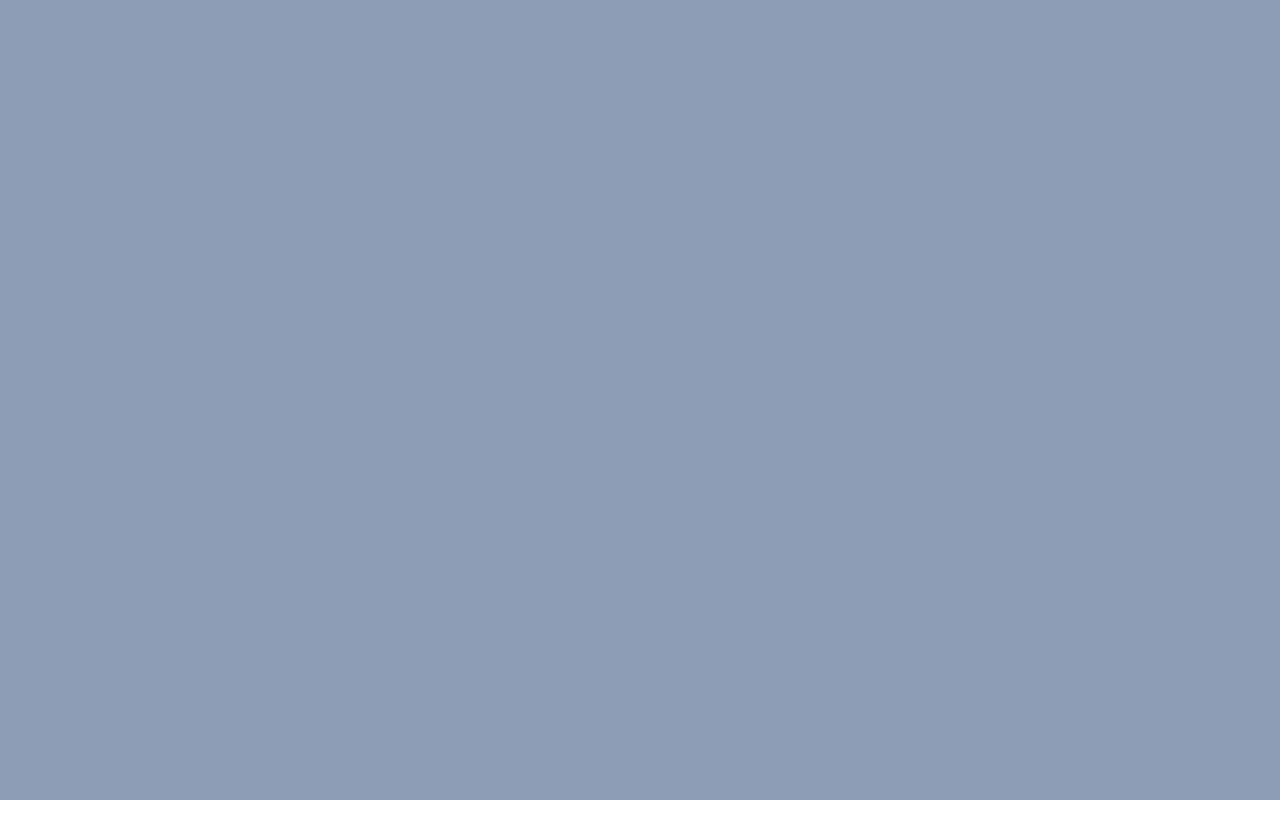
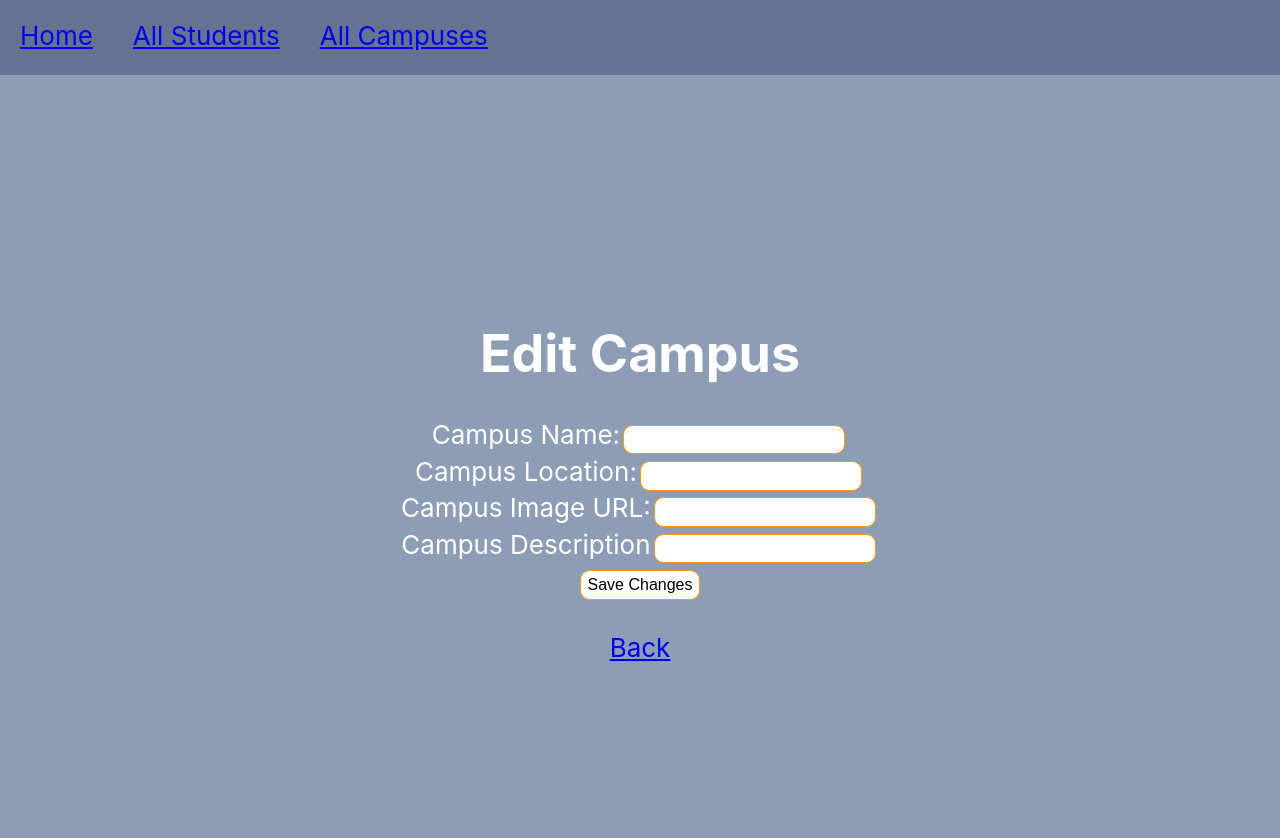
Before and after one commit to iambcho/CRUD-Front-End, a React (Create React App) app: page /edit_campus in a window 1280 px wide. Shown: the top 838 px of the page. Before the commit the page ends 800 px from the top, so only its background shows below. Built offline with nearby package versions, Linux system fonts and the light colour scheme.

Commit message:
done with basic edit campus

```diff
--- a/src/App.js
+++ b/src/App.js
@@ -16,6 +16,7 @@ import EditStudent from './components/container/EditStudent';
 import AllCampuses from "./components/container/AllCampuses";
 import SingleCampus from "./components/container/SingleCampus";
 import AddCampus from "./components/container/AddCampus";
+import EditCampus from './components/container/EditCampus';
 
 //This is needed in order to create a SPA (Single Page Application)
 //SPA's are useful in the sense that they allow the client to
@@ -41,6 +42,7 @@ class AppContainer extends Component {
     const SingleCampusComponent = () => <SingleCampus/>
     const AllCampusesComponent = () => <AllCampuses/>
     const AddCampusComponent = () => <AddCampus/>
+    const EditCampusComponent = () => <EditCampus/>
 
     return (
       <div>
@@ -63,6 +65,7 @@ class AppContainer extends Component {
                 <Route exact path ="/single_campus" render = {SingleCampusComponent}/>
                 <Route exact path="/campuses" render={AllCampusesComponent}/>
                 <Route exact path="/add_campus" render={AddCampusComponent}/>
+                <Route exact path="/edit_campus" render={EditCampusComponent}/>
 
               </div>
           </div>
--- a/src/components/container/EditCampus.js
+++ b/src/components/container/EditCampus.js
@@ -0,0 +1,124 @@
+import React, { Component } from 'react';
+import {Link } from 'react-router-dom';
+import './../../App.css';
+
+import { connect } from "react-redux";
+import { fetchCampusesThunk, editCampusThunk} from "./../../store/utilities/campuses";
+import { currCampusThunk } from "./../../store/utilities/campus";
+
+class EditCampus extends Component {
+    constructor(props) {
+        super(props);
+        //THIS IS DESTRUCTURING
+        //const {firstName, lastName, gpa, imageUrl} = this.props.campus;
+
+        //but don't need to set equal, it can implicitly understand (see example below below)
+        this.state = {
+            id: 0,
+            campusName:"",
+            campusLocation:"",
+            imageUrl: "",
+            campusDescription:""
+        }
+    }
+
+    async componentDidMount () {
+        /**
+         * I commented out both awaits becaause upon
+         * didmount all we want to do is access the current campus
+         * and that is updated the moment you click on edit (refer to
+         * single campus view), thus you dont need getCurrentcampus calls
+         * and the fetchAllCampuses is to just print out all the campuses.
+         * If you want check is campuses state is updated check console
+         * on EDIT action
+         */
+        // await this.props.fetchAllcampuses();
+        // await this.props.getCurrentCampus();
+        // await this.props.getCurrentCampus(this.props.campus);
+        // this.props.getCurrentcampus(this.newcampus);
+        const {id, campusName, campusLocation, imageUrl, campusDescription} = this.props.campus;
+        //fetching current campuses info and updating our current state with it
+        this.setState(
+            {
+                id, campusName, campusLocation, imageUrl, campusDescription
+            }
+        )
+    }
+
+    handleChange = (event) => {
+        this.setState({[event.target.name]: event.target.value })
+    }
+
+    handleEdit = (e) => {
+        e.preventDefault();
+       const {id, campusName, campusLocation, imageUrl, campusDescription} = this.state;
+
+        let newCampus = {
+            id,
+            campusName,
+            campusLocation,
+            imageUrl,
+            campusDescription
+        }
+        this.props.editCampus(newCampus);
+        //dont need get current campus because edit campus updates the campus state
+        // this.props.getCurrentcampus(newcampus);
+        // console.log(newcampus);
+        //this.props.dispatch({type: 'EDIT_campus', payload: newcampus});
+    }
+    render() {
+        return (
+            <div className="container">
+                <div className = "nav-bar">
+                    <ul>
+                        <li><Link to="/">Home</Link></li>
+                        <li><Link to="/students">All Students</Link></li>
+                        <li><Link to="/campuses">All Campuses</Link></li>
+                    </ul>
+                </div>
+
+                <div className="App">
+                    <header className="App-header">
+                        <h1>Edit Campus</h1>
+                        <form onSubmit={this.handleEdit}>
+                            Campus Name:
+                            <input type = "text" name="campusName" onChange={this.handleChange} value={this.state.campusName}></input><br/>
+                            Campus Location:
+                            <input type = "text" name="campusLocation" onChange={this.handleChange} value={this.state.campusLocation}></input><br/>
+                            Campus Image URL:
+                            <input type = "text" name="imageUrl" onChange={this.handleChange} value={this.state.imageUrl}></input><br/>
+                            Campus Description
+                            <input type = "text" name="campusDescription" onChange={this.handleChange} value={this.state.campusDescription}></input><br/>
+                            <input type = "submit" value = "Save Changes"></input>
+                        </form>
+                        <br/>
+                        <Link to="/single_campus">Back</Link>
+                    </header>
+                </div>
+            </div>
+        )
+    }
+}
+
+// Declaration for mapStateToProps;
+// The keys in this returned object will be on your component's `props` object;
+// The values of these keys reflect the value of the piece of state in your Redux store;
+const mapState = (state) => {
+    return {
+        campuses: state.campuses,
+        campus: state.campus
+    }
+}
+
+// Declaration for mapDispatchToProps;
+// The keys in this returned object will be on your component's `props` object as well;
+// The values of these keys are anonymous functions that will dispatch imported action creators or thunks so that a component can communicate with the appropriate reducer function(s);
+const mapDispatch = (dispatch) => {
+    return {
+        fetchAllCampuses: () => dispatch(fetchCampusesThunk()),
+        getCurrentCampus: (campus) => dispatch(currCampusThunk(campus)),
+        editCampus: (campus) => dispatch(editCampusThunk(campus))
+    }
+}
+
+export default connect(mapState, mapDispatch)(EditCampus);
--- a/src/components/view/SingleCampusView.js
+++ b/src/components/view/SingleCampusView.js
@@ -9,7 +9,7 @@ import {Link} from 'react-router-dom';
 
 const SingleCampusView = (props) => {
     console.log("displaying campus");
-    const{campus} = props;
+    const{campus, getCurrentCampus} = props;
     return(
         <div className="container">
         <h2>Show Campus</h2>
@@ -27,6 +27,7 @@ const SingleCampusView = (props) => {
                 <p id = "campus-description">{campus.campusDescription}</p>
                 <p id = "campus-locations">{campus.campusLocation}</p>
                 <br/>
+                <Link to="/edit_campus"><button className = "Edit-Campus" onClick={() => getCurrentCampus(campus)}>Edit</button></Link>
                 <p>Students on Campus</p>
                 {/* Cannot use if else so need turnary operator */}
                 {
@@ -38,7 +39,6 @@ const SingleCampusView = (props) => {
                         <select className = "Select-Campus">
                             <option value = "SELECT">SELECT</option>
                         </select>
-                        <button className = "Edit-Campus">Edit</button>
                     </div>
                 }
                 <button /**Handle click event which should add existing students to this campus */>Add Students</button>
--- a/src/store/utilities/campus.js
+++ b/src/store/utilities/campus.js
@@ -1,51 +1,40 @@
-//ACTION TYPES:
+// ACTION TYPES;
+const DELETE_CAMPUS = "DELETE_CAMPUS";
 const CURR_CAMPUS = "CURR_CAMPUS";
-const EDIT_CAMPUS = "EDIT_CAMPUS";
 
-//ACTION CREATOR
-/*currCampus creates a object that has type CURR_CAMPUS
-this refers to the campus the mouse has clicked on, and
-will be used to display the information it contains*/
-const currCampus=(campus)=>{
-    return ({
+// ACTION CREATORS;
+const deleteCampus = (id) => {
+    return {
+        type: DELETE_CAMPUS,
+        payload: id
+    }
+}
+const currCampus = (campus) => {
+    return {
         type: CURR_CAMPUS,
         payload: campus
-    });
+    }
 }
 
-/*editCampus creates a object that has the type EDIT_CAMPUS
-and it takes in a campus as a paramater, and we use this to
-update the current campus we are on*/
-const editCampus=(campus)=>{
-    return({
-        type: EDIT_CAMPUS,
-        payload: campus
-    });
+// THUNK CREATORS;
+export const deleteCampusThunk = (id) => (dispatch) => {
+    let resolvedActionObject = deleteCampus(id);
+    dispatch(resolvedActionObject);
 }
 
-//THUNK CREATOR
-/*Understand that thunks must return a function
-and they are used for asynchronus calls, this call
-occurs because it is returning a function*/
-
-export const currCampusThunk=(id)=>(dispatch)=>{
-    dispatch(currCampus(id)); //send to reducer (passing middleware first if present)
+export const currCampusThunk = (campus) => (dispatch) => {
+    let resolvedActionObject = currCampus(campus);
+    dispatch(resolvedActionObject);
 }
 
-export const editCampusThunk=(campus)=>(dispatch)=>{
-    dispatch(editCampus(campus));
-}
-
-//REDUCER FUNCTION
-function singleCampusReducer(state={}, action){
-    switch(action.type){
+// REDUCER FUNCTION;
+export default (state = {}, action) => {
+    switch (action.type) {
+        // case DELETE_CAMPUS:
+        //     return state.filter(campus => campus.id !== action.payload);
         case CURR_CAMPUS:
             return action.payload;
-        case EDIT_CAMPUS:
-            return action.payload; //must be modified for functionality
         default:
             return state;
     }
 }
-
-export default singleCampusReducer;
--- a/src/store/utilities/campuses.js
+++ b/src/store/utilities/campuses.js
@@ -1,9 +1,10 @@
 //ACTION TYPES:
-const FETCH_CAMPUSES = "FETCH_CAMPUSES"
-const REMOVE_CAMPUS = "REMOVE_CAMPUS"
-const ADD_CAMPUS = "ADD_CAMPUS"
+const FETCH_CAMPUSES = "FETCH_CAMPUSES";
+const REMOVE_CAMPUS = "REMOVE_CAMPUS";
+const ADD_CAMPUS = "ADD_CAMPUS";
+const EDIT_CAMPUS = "EDIT_CAMPUS";
 
-var arrayOfCampusFromAPI = [
+var arrayOfCampusesFromAPI = [
     {
         "id": 99,
         "campusName": "Hunter College",
@@ -45,7 +46,7 @@ var arrayOfCampusFromAPI = [
         "campusStudents":5
     },
     {
-        "id": 99,
+        "id": 85,
         "campusName": "Brooklyn Tech",
         "campusLocation": "Bronx",
         "imageURL": "https://i.imgur.com/HQw3fzsh.jpg",
@@ -81,6 +82,14 @@ const addCampus = (campus) => {
     }
 }
 
+const editCampus = (campus) => {
+    return {
+        type: EDIT_CAMPUS,
+        payload: campus
+    }
+}
+
+
 //THUNK CREATOR
 //thunking allows asynchronous, which is fancy talk for
 //saying I can call this function and it will execute
@@ -88,7 +97,7 @@ const addCampus = (campus) => {
 //once complete will be outputed after call stack is empty
 export const fetchCampusesThunk = () => (dispatch) => {
 
-    dispatch(fetchCampuses(arrayOfCampusFromAPI));
+    dispatch(fetchCampuses(arrayOfCampusesFromAPI));
 }
 
 export const removeCampusThunk = (id) => (dispatch) =>{
@@ -99,6 +108,11 @@ export const addCampusThunk = (campus) => (dispatch) => {
     dispatch(addCampus(campus));
 }
 
+export const editCampusThunk = (campus) => (dispatch) => {
+    let resolvedActionObject = editCampus(campus);
+    dispatch(resolvedActionObject);
+}
+
 //REDUCER FUNCTION
 export default (state = [], action) => {
     switch (action.type) {
@@ -107,8 +121,35 @@ export default (state = [], action) => {
         case REMOVE_CAMPUS:
             return state.filter(campus => campus.id !== action.payload);
         case ADD_CAMPUS:
-            arrayOfCampusFromAPI = [...arrayOfCampusFromAPI, action.payload];
+            arrayOfCampusesFromAPI = [...arrayOfCampusesFromAPI, action.payload];
             return [...state, action.payload];
+        case EDIT_CAMPUS:
+                arrayOfCampusesFromAPI = state.map((campus) => {
+                    if (campus.id === action.payload.id) {
+                        return {
+                        ...campus,
+                        id: action.payload.id,
+                        campusName: action.payload.campusName,
+                        campusLocation: action.payload.campusLocation,
+                        campusDescription: action.payload.campusDescription,
+                        imageUrl: action.payload.imageUrl
+                        }
+                    }
+                    else return campus;
+                })
+            return state.map((campus) => {
+                    if (campus.id === action.payload.id) {
+                        return {
+                        ...campus,
+                        id: action.payload.id,
+                        campusName: action.payload.campusName,
+                        campusLocation: action.payload.campusLocation,
+                        campusDescription: action.payload.campusDescription,
+                        imageUrl: action.payload.imageUrl
+                        }
+                    }
+                    else return campus;
+                })
         default:
             return state;
     }
```
Also changed, not shown: src/components/container/SingleCampus.js (+5 -4 lines), src/store/utilities/student.js (+1 -10 lines).
